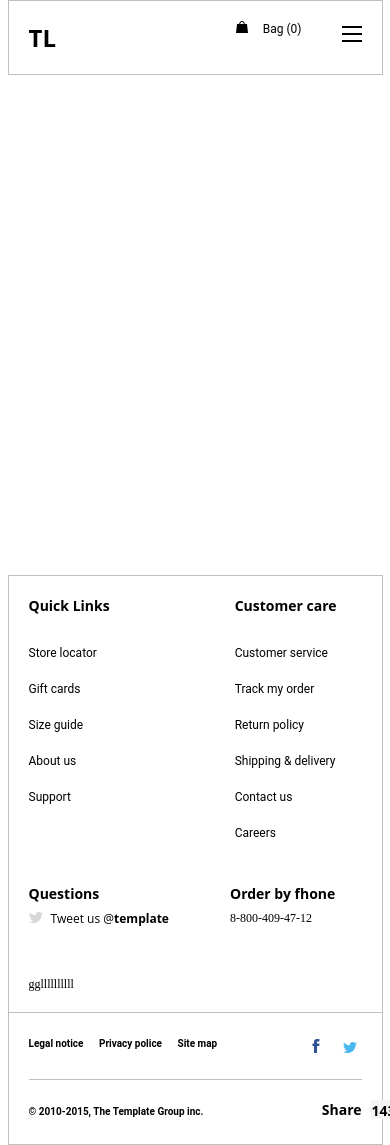
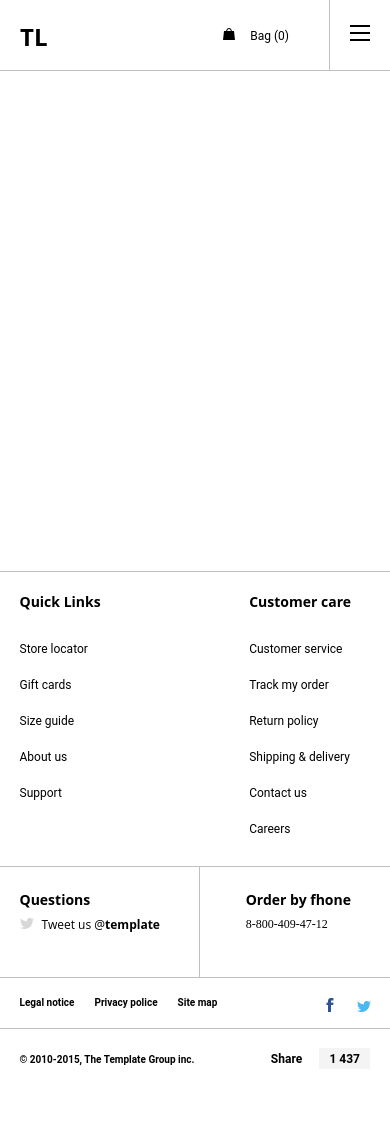
Before and after one commit to Valeriia-Rez/-E-Commerce-Website, a plain HTML site: page start.html in a window 390 px wide. After the commit the page ends 1089 px from the top, so only its background shows below. Drawn offline with Linux system fonts and the light colour scheme.

Commit message:
Implement mobile footer section

```diff
--- a/css/style.css
+++ b/css/style.css
@@ -17,39 +17,57 @@ body {
     font-size: 12px;
 }
 
-.container {
-    max-width: 375px;
-    width: 100%;
-    margin: 0 auto;
+.d-flex {
+    display: flex;
+}
+
+.align-items-center {
+    align-items: center;
+}
+
+.flex-direction-column {
+    flex-direction: column;
+}
+
+.justify-between {
+    justify-content: space-between;
 }
 
 .header_navbar,
 .logo,
-.header_email {
+.header_email,
+.text {
     display: none;
 }
 
-.header {
-    padding: 20px;
-    border: 1px solid silver;
-    width: 100%;
-    height: auto;
+.header_wrapper {
+    border-bottom: 1px solid silver;
 }
 
-.header_primary {
+.header {
     display: flex;
     flex-direction: row;
     justify-content: space-between;
+    align-items: stretch;
+    height: 70px;
 }
 
 .header_logo {
-    flex-grow: 1;
+    padding: 20px;
 }
 
 .logo_mobile {
     font-size: 24px;
     font-weight: bold;
     font-family: var(--font-primary);
+}
+
+.header_right {
+    display: flex;
+}
+
+.header_shopArea {
+    border-right: 1px solid silver;
 }
 
 .header_icon {
@@ -61,6 +79,10 @@ body {
     text-decoration: none;
     font-family: var(--font-secondary);
     margin-right: 40px;
+}
+
+.header_menu {
+    padding: 20px;
 }
 
 .gamburger {
@@ -77,31 +99,26 @@ body {
 .footer {
     display: flex;
     flex-direction: column;
-    border: 1px solid silver;
+    border-top: 1px solid silver;
     position: relative;
-    width: 100%;
-    height: auto;
 }
 
-.footer_banner {
-    padding: 20px 20px;
+.site_map {
+    flex-direction: column;
     border-bottom: 1px solid silver;
 }
 
 .footer_icon {
     position: absolute;
-    bottom: 87px;
-    right: 25px;
+    bottom: 14%;
+    right: 5%;
 }
 
 .footer_info {
     display: flex;
-    flex-direction: row;
     justify-content: space-between;
-}
-
-.footer_right {
-    padding-right: 25px;
+    padding: 5% 10% 5% 5%;
+    border-bottom: 1px solid silver;
 }
 
 .footer_text {
@@ -125,16 +142,16 @@ body {
 .footer_adress {
     display: flex;
     line-height: 25px;
+    justify-content: space-between;
 }
 
 .footer_questions {
-    width: 50%;
-    padding: 30px 0 45px 0;
+    padding: 5% 10% 10% 5%;
+    border-right: 1px solid silver;
 }
 
 .footer_contact {
-    width: 50%;
-    padding: 30px 20px 45px 35px;
+    padding: 5% 10% 10%;
 }
 
 .footer_img {
@@ -148,7 +165,6 @@ body {
 .footer_bottom {
     display: flex;
     flex-direction: column;
-    padding: 25px 20px 25px 20px;
 }
 
 .footer_lala {
@@ -156,15 +172,15 @@ body {
     justify-content: space-between;
 }
 
-.footer_legal {
+.policy_and_copyRights {
     font-size: 10px;
     font-weight: bold;
-    padding-bottom: 30px;
+    padding: 5%;
     font-family: var(--font-secondary);
 }
 
 .bottom {
-    padding-right: 13px;
+    padding-right: 5%;
 }
 
 .twitter {
@@ -173,14 +189,12 @@ body {
 
 .footer_template {
     display: flex;
-    flex-direction: row;
     justify-content: space-between;
-    align-items: baseline;
-    padding-top: 20px;
-    font-size: 10px;
+    align-items: center;
     font-family: var(--font-secondary);
     font-weight: bold;
     border-top: 1px solid silver;
+    padding: 5%;
 }
 
 .footer_share {
@@ -194,10 +208,13 @@ body {
     position: absolute;
 }
 
+.share {
+    margin-left: 17%;
+}
+
 .share_num {
-    position: absolute;
-    margin-left: 10px;
-    bottom: 24px;
+    background-color: #f4f4f4;
+    padding: 1% 3%;
 }
 
 @media screen and (min-width: 768px) {
@@ -211,17 +228,17 @@ body {
     .search_field {
         display: none;
     }
-    .header {
+    .header_wrapper {
         padding: 30px 35px 25px 35px;
     }
-    .header_primary {
+    .header {
         padding-bottom: 15px;
     }
     .header_bag {
         padding-left: 50px;
         margin-right: 0px;
     }
-    .header_secondary {
+    .header_shopArea {
         display: flex;
         font-size: 12px;
         font-family: var(--font-secondary);
@@ -269,8 +286,8 @@ body {
     .footer_contact {
         padding-top: 20px;
     }
-    .footer_banner {
-        display: flex;
+    .site_map {
+        flex-direction: row;
         padding: 50px 30px 80px 35px;
         border-bottom: 1px solid silver;
     }
@@ -303,7 +320,7 @@ body {
         max-width: 1180px;
         width: 100%;
     }
-    .header {
+    .header_wrapper {
         position: relative;
         padding: 30px 60px 15px 60px;
     }
@@ -333,7 +350,7 @@ body {
         right: 59px;
     }
     .footer_template,
-    .footer_legal {
+    policy_and_copyRights {
         font-size: 12px;
     }
     .footer_adress {
--- a/start.html
+++ b/start.html
@@ -9,22 +9,24 @@
 </head>
 
 <body>
-    <div class="container">
-        <header class="header">
-            <div class="header_primary">
+
+    <header class="header_wrapper">
+        <div class="header">
             <div class="header_logo">
                 <h3 class="logo">Template</h3>
                 <h3 class="logo_mobile">TL</h3>
             </div>
-                <div class="header_secondary">
+            <div class="header_right">
+                <div class="header_shopArea d-flex align-items-center">
                     <a href="#" class="header_email">E-mail sing up</a>
                     <a href="#" class="header_bag"><img src="img/ico_bag.jpg" alt="bag" class="header_icon">Bag (0)</a>
                 </div>
-                <div class="vl"></div>
+
                 <div class="header_menu">
                     <span class="gamburger"></span>
                     <span class="gamburger"></span>
                     <span class="gamburger"></span>
+                </div>
             </div>
         </div>
         <div class="header_navbar">
@@ -48,9 +50,11 @@
 
         </div>
     </header>
+
     <div class="main"></div>
+
     <footer class="footer">
-            <div class="footer_banner">
+        <div class="site_map d-flex">
             <div class="footer_info">
                 <div class="footer_left">
                     <h4 class="footer_text">Quick Links</h4>
@@ -88,36 +92,38 @@
                     <h3 class="footer_text">Order by fhone</h3>
                     <span>8-800-409-47-12</span>
                 </div>
-                </div>
                 <div class="text">
                     <p>ggllllllllll</p>
                 </div>
+            </div>
+
 
         </div>
 
         <div class="footer_bottom">
 
-                <div class="footer_legal">
+            <div class="policy_and_copyRights">
                 <span class="bottom">Legal notice</span>
                 <span class="bottom">Privacy police</span>
                 <span class="bottom">Site map</span>
+            </div>
+
+
+            <div class="footer_template">
+                <div class="footer_copy"><small>&copy; 2010-2015, The Template Group inc.</small></div>
+
+                <span class="share">Share</span>
+                <span class="share_num">1 437</span>
+
+            </div>
         </div>
         <div class="footer_icon">
             <img src="img/fb.jpg" alt="fb" class="fb">
             <img src="img/twi.jpg" alt="twitter" class="twitter">
         </div>
 
-                <div class="footer_template">
-                    <div class="footer_copy">&copy; 2010-2015, The Template Group inc.</div>
-                    <div class="footer_share">
-                        <span class="share">Share<img src="img/fon.jpg" class="share_icon"><span class="share_num">1437</span></span>
-                    </div>
-                </div>
-            </div>
+    </footer>
 
-
-        </footer>
-    </div>
 </body>
 
 </html>
```
Lines whose indentation alone changed are shown as unchanged.
